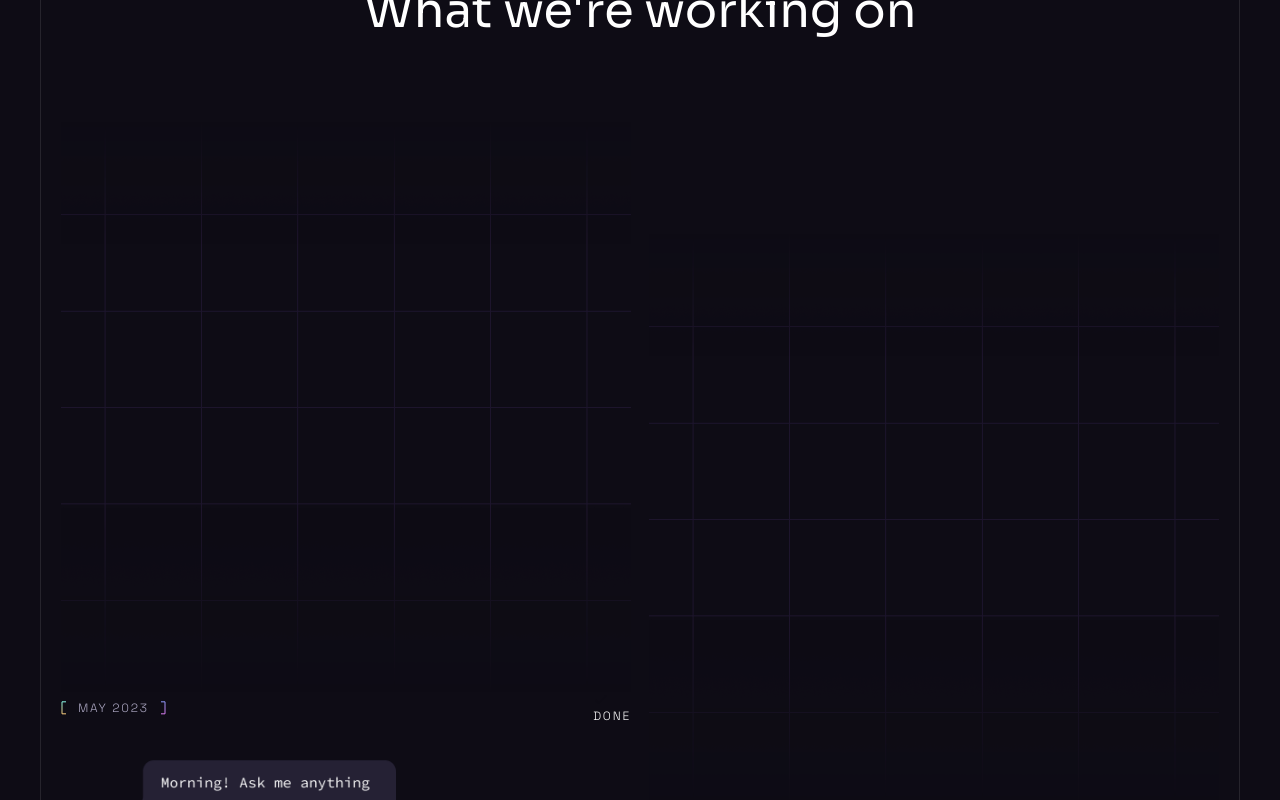
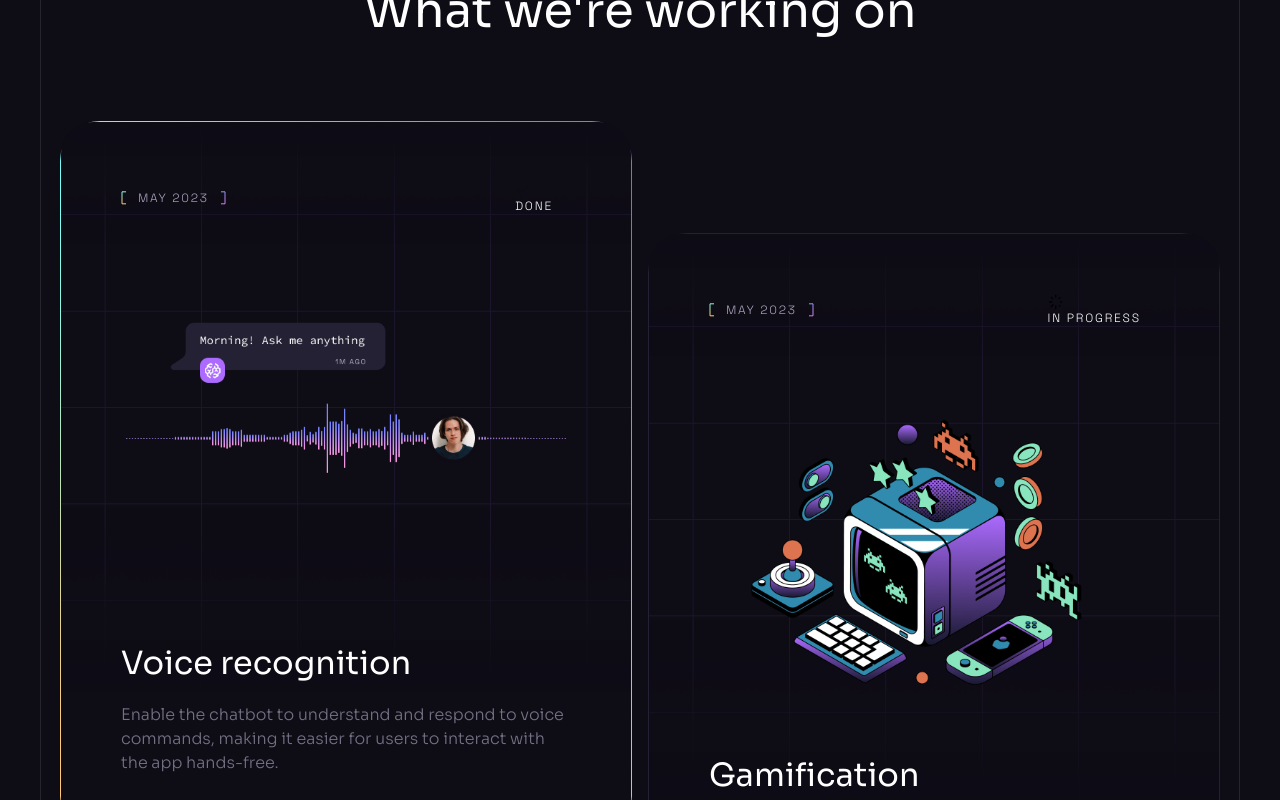
Before and after one commit to jahez07/brainwave, a React (Vite) app: page / in a window 1280 px wide. Shown: the part 7440-8240 px from the top of the page. Built offline with nearby package versions, Linux system fonts and the light colour scheme.

Commit message:
Update Roadmap.jsx

```diff
--- a/src/components/Roadmap.jsx
+++ b/src/components/Roadmap.jsx
@@ -16,10 +16,12 @@ const Roadmap = () => {
             return (
               <div
                 key={item.id}
-                className={`md:flex even:md:translate-y-[7rem] p-0.25 rounded-[2.5rem]`}
+                className={`md:flex even:md:translate-y-[7rem] p-0.25 rounded-[2.5rem] ${
+                  item.colorful ? "bg-conic-gradient" : "bg-n-6"
+                }`}
               >
-                <div>
-                  <div>
+                <div className="relative p-8 bg-n-8 rounded-[2rem] overflow-hidden xl:p-15">
+                  <div className="absolute top-0 left-0 max-w-full">
                     <img
                       src={grid}
                       alt="Grid"
@@ -29,7 +31,7 @@ const Roadmap = () => {
                     />
                   </div>
                   <div className="relative z-1 ">
-                    <div className="flex items-center justify-between">
+                    <div className="flex items-center justify-between max-w-[27rem] mb-8 md:mb-20">
                       <Tagline>{item.date}</Tagline>
                       <div>
                         <img
```
